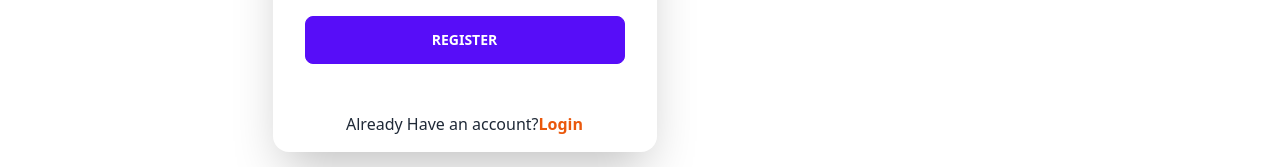
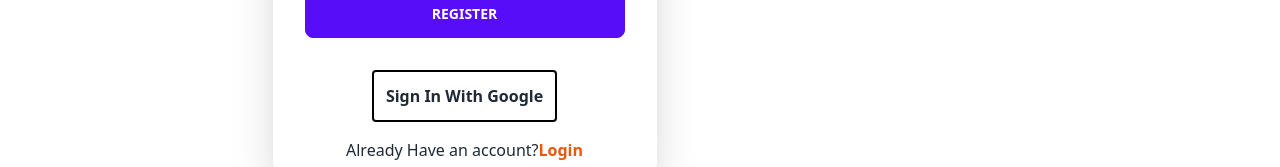
Before and after one commit to monirulislam9549/toy-car-client, a React (Vite) app: page /register in a window 1280 px wide. Shown: the part 688-855 px from the top of the page. Built offline with nearby package versions, Linux system fonts and the light colour scheme.

Commit message:
google sign in method done

```diff
--- a/src/components/Login/Login.jsx
+++ b/src/components/Login/Login.jsx
@@ -3,6 +3,7 @@ import login from "./38435-register.json";
 import { Link } from "react-router-dom";
 import { useContext } from "react";
 import { AuthContext } from "../../provider/AuthProvider";
+import SocialLogin from "../SocialLogin/SocialLogin";
 
 const Login = () => {
   const { signIn } = useContext(AuthContext);
@@ -66,6 +67,7 @@ const Login = () => {
                 <button className="btn btn-primary">Login</button>
               </div>
             </form>
+            <SocialLogin></SocialLogin>
             <p className="my-4 text-center">
               New to Toy Car?
               <Link className="text-orange-600 font-bold" to="/register">
--- a/src/components/Register/Register.jsx
+++ b/src/components/Register/Register.jsx
@@ -3,6 +3,7 @@ import Lottie from "lottie-react";
 import { AuthContext } from "../../provider/AuthProvider";
 import reg from "./78126-secure-login.json";
 import { Link } from "react-router-dom";
+import SocialLogin from "../SocialLogin/SocialLogin";
 
 const Register = () => {
   const [error, setError] = useState("");
@@ -99,6 +100,7 @@ const Register = () => {
           </form>
           <p className="text-red-600 text-center">{error}</p>
           <p className="text-blue-600 text-center">{success}</p>
+          <SocialLogin></SocialLogin>
           <p className="my-4 text-center">
             Already Have an account?
             <Link className="text-orange-600 font-bold" to="/login">
--- /dev/null
+++ b/src/components/SocialLogin/SocialLogin.jsx
@@ -0,0 +1,27 @@
+import { useContext } from "react";
+import { AuthContext } from "../../provider/AuthProvider";
+
+const SocialLogin = () => {
+  const { googleSignIn } = useContext(AuthContext);
+
+  const handleGoogle = () => {
+    googleSignIn()
+      .then((result) => {
+        console.log(result);
+      })
+      .catch((error) => console.log(error));
+  };
+
+  return (
+    <div className="text-center ">
+      <button
+        className="font-bold border-black border-solid border-2 rounded p-3"
+        onClick={handleGoogle}
+      >
+        Sign In With Google
+      </button>
+    </div>
+  );
+};
+
+export default SocialLogin;
--- a/src/provider/AuthProvider.jsx
+++ b/src/provider/AuthProvider.jsx
@@ -4,6 +4,7 @@ import {
   createUserWithEmailAndPassword,
   getAuth,
   signInWithEmailAndPassword,
+  signInWithPopup,
 } from "firebase/auth";
 import app from "../firebase/firebase.config";
 
@@ -21,9 +22,14 @@ const AuthProvider = ({ children }) => {
     return signInWithEmailAndPassword(auth, email, password);
   };
 
+  const googleSignIn = () => {
+    return signInWithPopup(auth, googleProvider);
+  };
+
   const authInfo = {
     createUser,
     signIn,
+    googleSignIn,
   };
 
   return (
```
